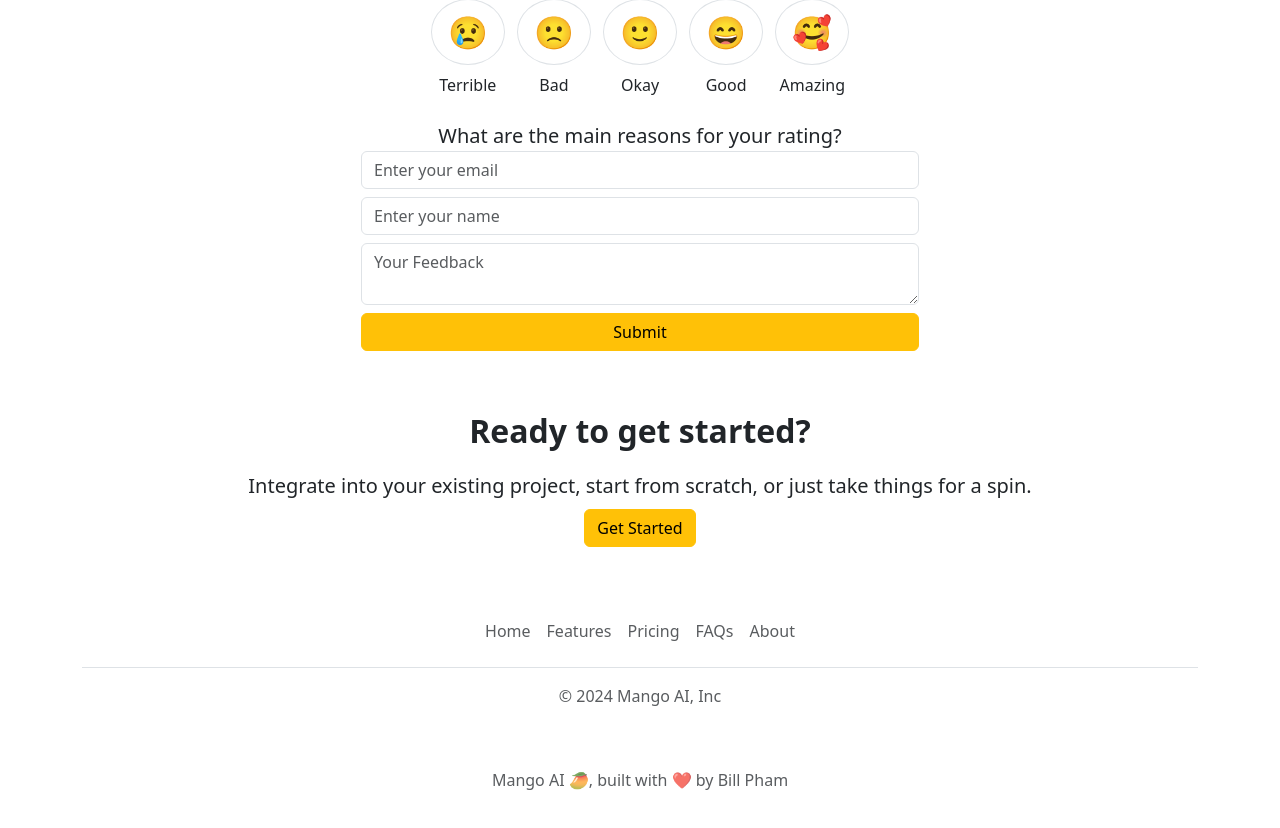
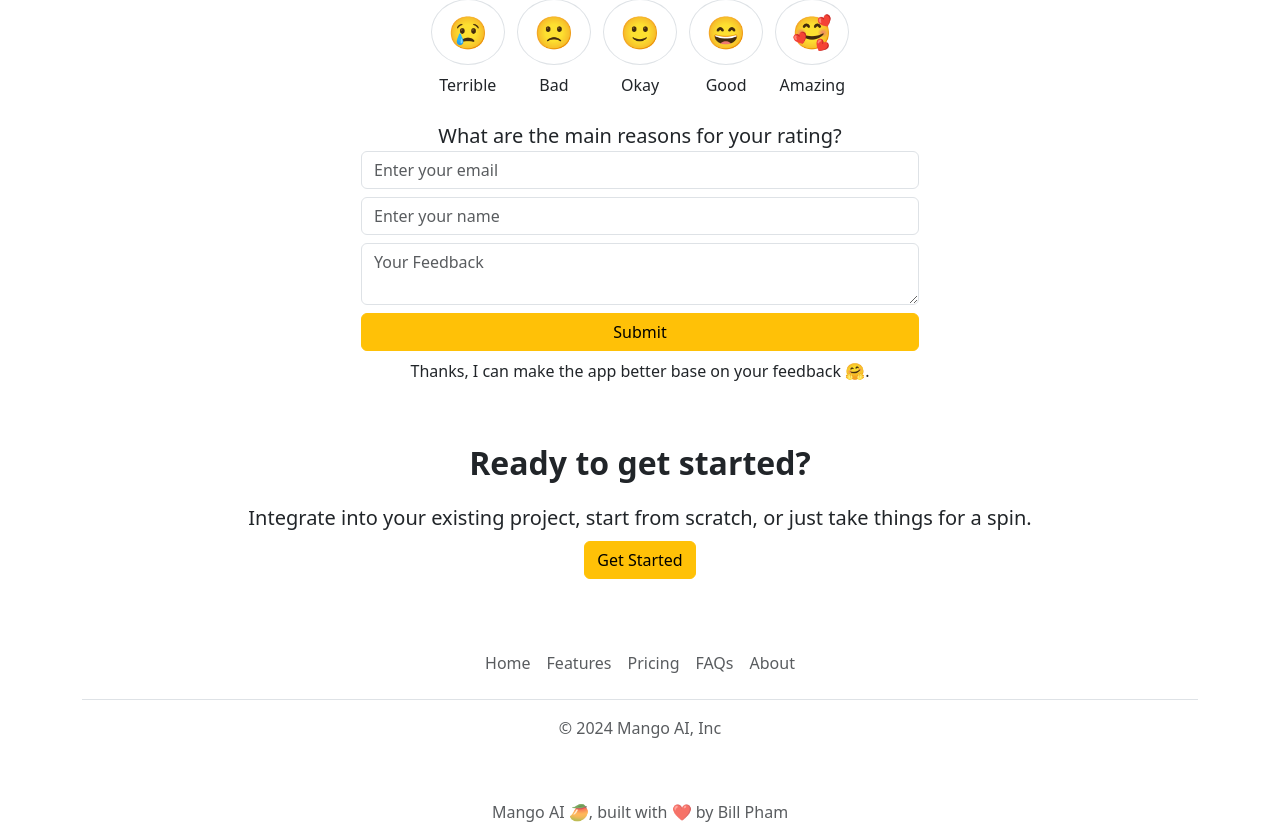
Before and after one commit to bbi3mn4u69/Mango-AI-chatbot, a Vue app: page / in a window 1280 px wide. Shown: the part 2326-3154 px from the top of the page. Before the commit the page ends 3122 px from the top, so only its background shows below. Built offline with nearby package versions, Linux system fonts and the light colour scheme; no server answers; the database is empty; what vue3-google-login would draw is missing.

Commit message:
abit change but its oke :))

```diff
--- a/src/components/landing/feedbackform.section.component.vue
+++ b/src/components/landing/feedbackform.section.component.vue
@@ -165,6 +165,10 @@
             </div>
 
             <button type="submit" class="btn btn-warning mt-2">Submit</button>
+            <div class="text-center fw-light fs-6 mt-2">
+              Thanks, I can make the app better base on your
+              feedback 🤗.
+            </div>
           </div>
         </form>
       </div>
```
